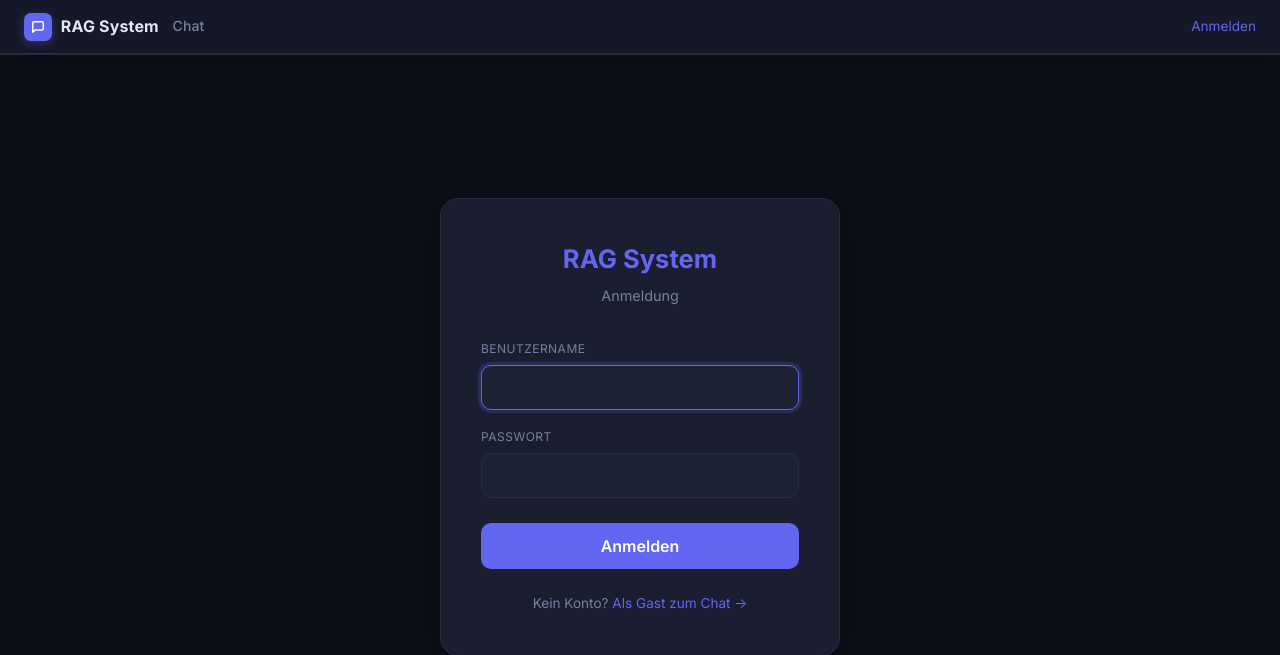
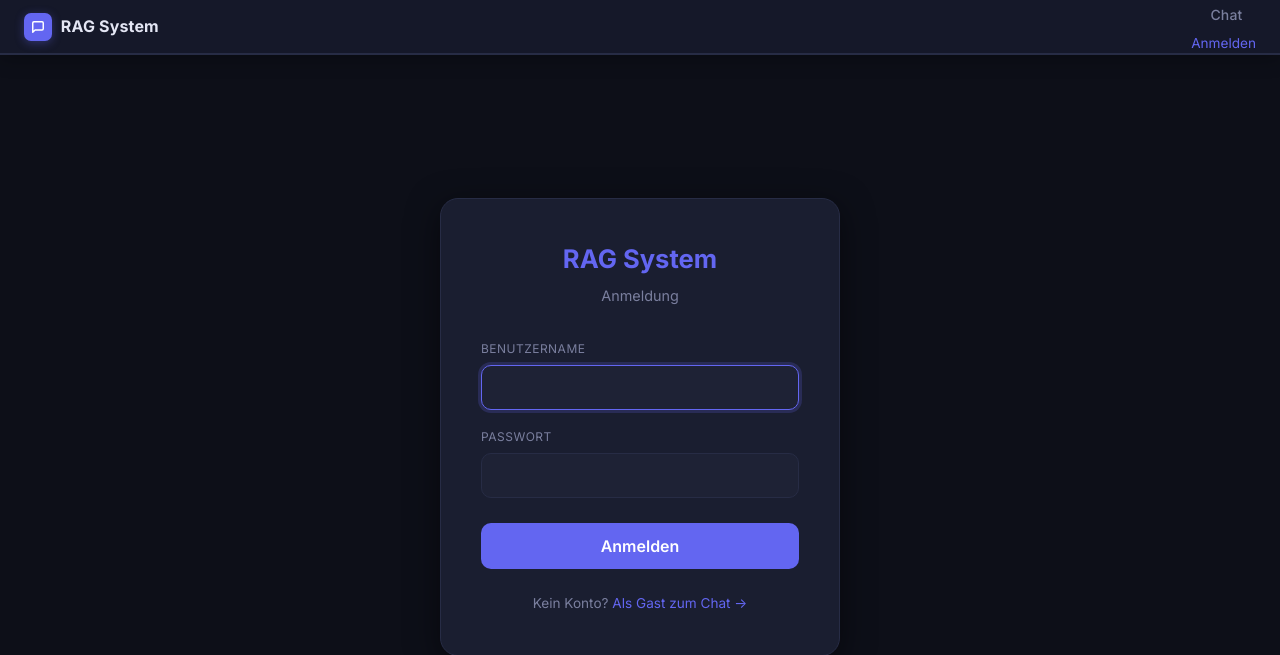
Before and after one commit to speedswimmer/rag, a Flask app: a page that uses app/templates/base.html in a window 1280 px wide. Shown: the top 655 px of the page. Run offline with Flask 3, Linux system fonts and the light colour scheme; data comes from the database, SQL or seed files in the repository; some libraries are stand-ins or nearby versions.

Commit message:
fix: navbar layout — keep links right, user info below
Group nav-links and nav-user in a right-aligned column so
menu items stay on the right side of the navbar with the
username/login link displayed smaller underneath.

Co-Authored-By: Claude Opus 4.6 <noreply@anthropic.com>

```diff
--- a/app/static/style.css
+++ b/app/static/style.css
@@ -83,6 +83,14 @@ html, body {
   justify-content: center;
   font-size: .8rem;
   box-shadow: 0 2px 10px rgba(99,102,241,.35);
+}
+
+.nav-right {
+  display: flex;
+  flex-direction: column;
+  align-items: flex-end;
+  margin-left: auto;
+  gap: .1rem;
 }
 
 .nav-links { display: flex; gap: .2rem; }
@@ -1200,9 +1208,7 @@ th.doc-actions { border-bottom: none; }
   display: flex;
   align-items: center;
   gap: .4rem;
-  margin-left: auto;
-  padding-left: 1rem;
-  font-size: .85rem;
+  font-size: .75rem;
 }
 
 .nav-username {
--- a/app/templates/base.html
+++ b/app/templates/base.html
@@ -32,6 +32,11 @@
       </span>
       {{ app_name }}
     </a>
+    <div class="index-status" id="indexStatus" style="display:none" aria-live="polite">
+      <span class="index-dot"></span>
+      <span class="index-msg" id="indexMsg"></span>
+    </div>
+    <div class="nav-right">
       <div class="nav-links">
         <a href="/" class="nav-link {% if request.path == '/' %}active{% endif %}">Chat</a>
         {% if current_user.is_authenticated %}
@@ -41,10 +46,6 @@
             <a href="/info" class="nav-link {% if request.path == '/info' %}active{% endif %}">Info</a>
           {% endif %}
         {% endif %}
-    </div>
-    <div class="index-status" id="indexStatus" style="display:none" aria-live="polite">
-      <span class="index-dot"></span>
-      <span class="index-msg" id="indexMsg"></span>
       </div>
       <div class="nav-user">
         {% if current_user.is_authenticated %}
@@ -57,6 +58,7 @@
         {% else %}
           <a href="{{ url_for('auth.login') }}" class="nav-login-link">Anmelden</a>
         {% endif %}
+      </div>
     </div>
   </nav>
 
```
Lines whose indentation alone changed are shown as unchanged.
